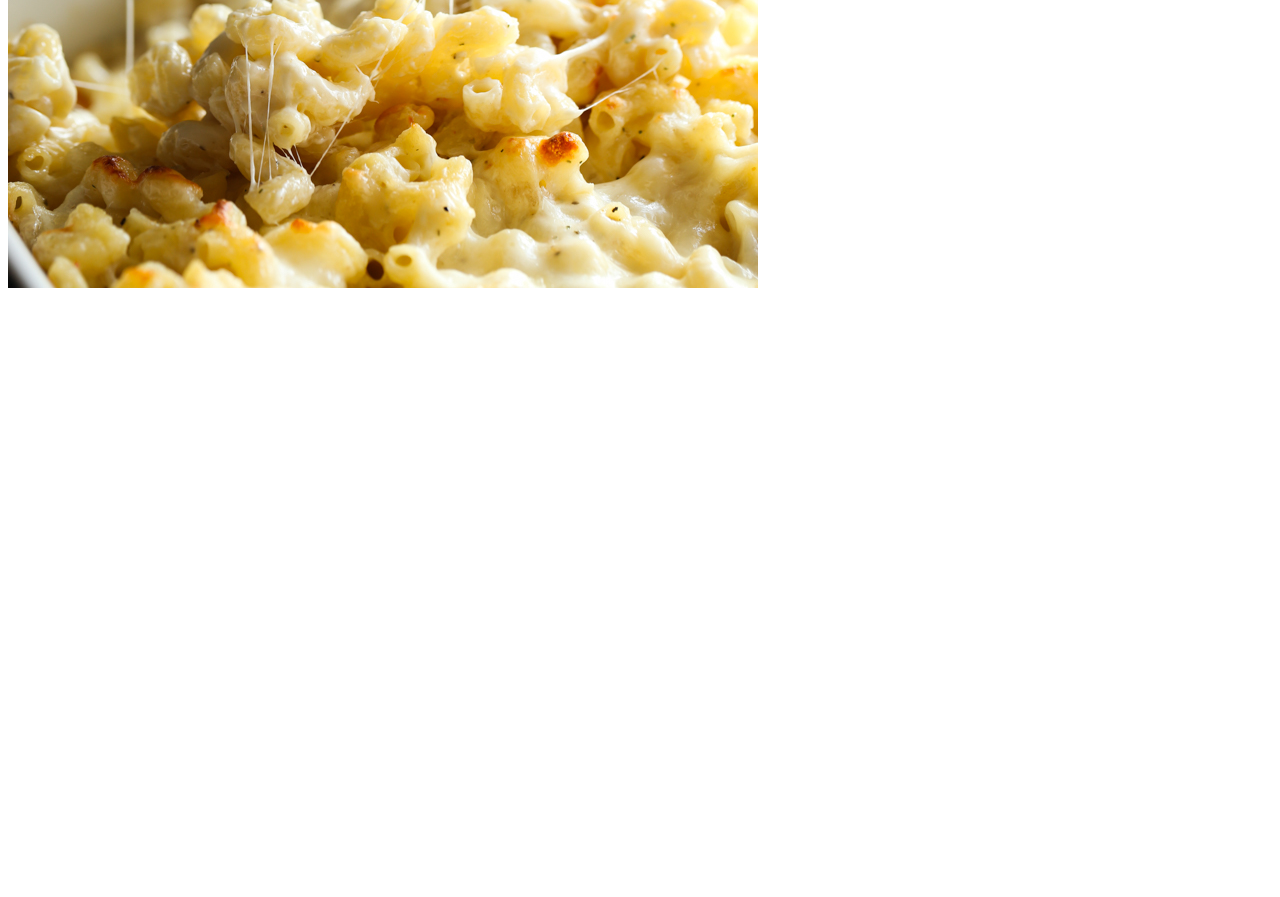
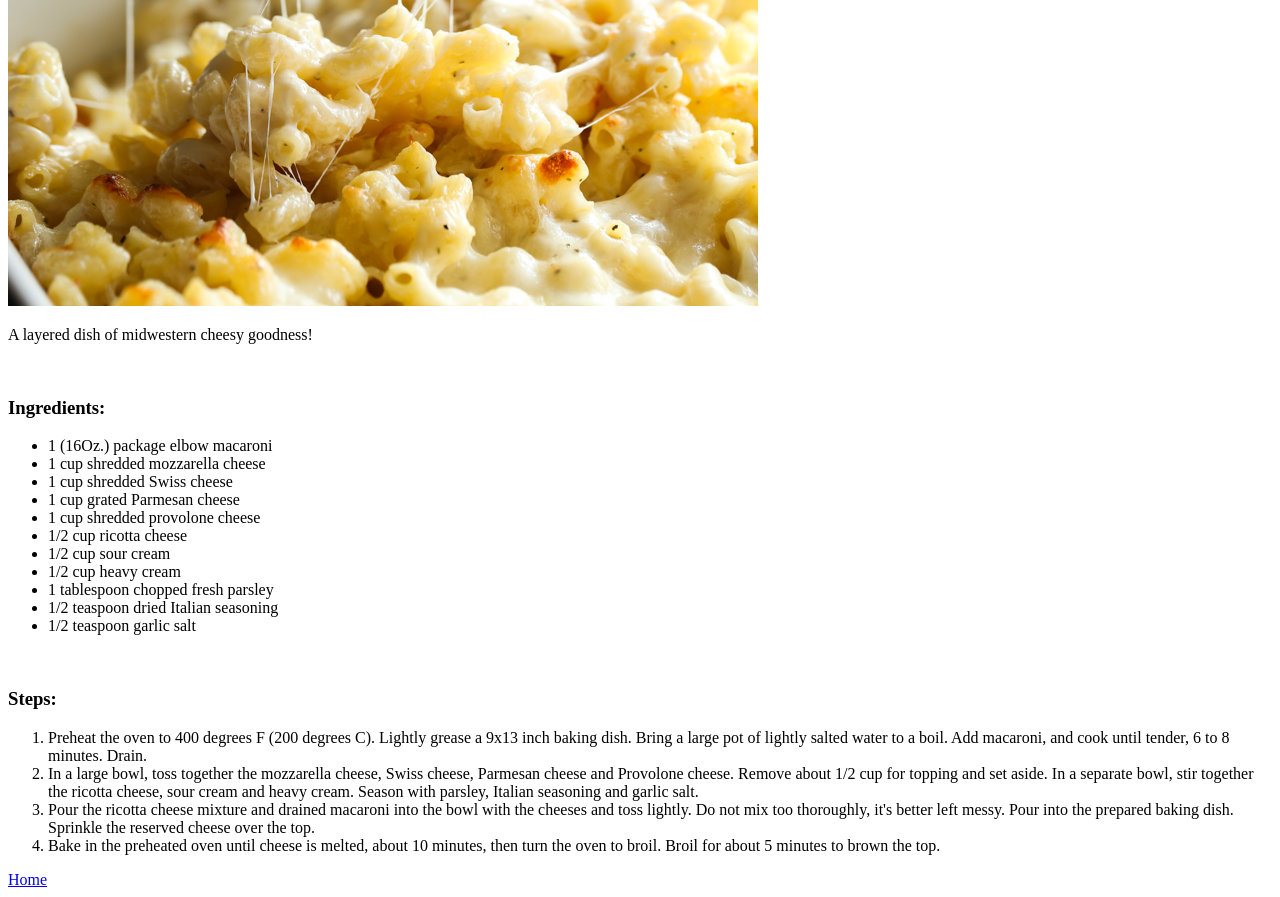
Before and after one commit to isimpson20925/Odin-Recipies, a plain HTML site: page recipes/wisconsin-five-cheese-bake.html in a window 1280 px wide. Shown: the part 882-1779 px from the top of the page. Before the commit the page ends 1182 px from the top, so only its background shows below. Drawn offline with Linux system fonts and the light colour scheme.

Commit message:
add recipe pages

```diff
--- a/recipes/wisconsin-five-cheese-bake.html
+++ b/recipes/wisconsin-five-cheese-bake.html
@@ -9,7 +9,39 @@
 <body>
 
     <h1>Wisconsin Five-Cheese Bake</h1>
+    <br>
     <img src="../img/fivecheese.jpg">
+    <br>
+    <p>A layered dish of midwestern cheesy goodness!</p>
+    <br>
+    <h3>Ingredients:</h3>
+    <ul>
+
+        <li>1 (16Oz.) package elbow macaroni</li>
+        <li>1 cup shredded mozzarella cheese</li>
+        <li>1 cup shredded Swiss cheese</li>
+        <li>1 cup grated Parmesan cheese</li>
+        <li>1 cup shredded provolone cheese</li>
+        <li>1/2 cup ricotta cheese</li>
+        <li>1/2 cup sour cream</li>
+        <li>1/2 cup heavy cream</li>
+        <li>1 tablespoon chopped fresh parsley</li>
+        <li>1/2 teaspoon dried Italian seasoning</li>
+        <li>1/2 teaspoon garlic salt</li>
+
+    </ul>
+    <br>
+    <h3>Steps:</h3>
+    <ol>
+
+        <li>Preheat the oven to 400 degrees F (200 degrees C). Lightly grease a 9x13 inch baking dish. Bring a large pot of lightly salted water to a boil. Add macaroni, and cook until tender, 6 to 8 minutes. Drain.</li>
+        <li>In a large bowl, toss together the mozzarella cheese, Swiss cheese, Parmesan cheese and Provolone cheese. Remove about 1/2 cup for topping and set aside. In a separate bowl, stir together the ricotta cheese, sour cream and heavy cream. Season with parsley, Italian seasoning and garlic salt. </li>
+        <li>Pour the ricotta cheese mixture and drained macaroni into the bowl with the cheeses and toss lightly. Do not mix too thoroughly, it's better left messy. Pour into the prepared baking dish. Sprinkle the reserved cheese over the top.</li>
+        <li>Bake in the preheated oven until cheese is melted, about 10 minutes, then turn the oven to broil. Broil for about 5 minutes to brown the top.</li>
+
+    </ol>
+
+    <a href="../index.html">Home</a>
 
 </body>
 </html>
```
Also changed, not shown: index.html (+1 -1 lines), recipes/sweet-potato-casserole.html (added, +42 -0 lines), recipes/crab-and-lobster-stuffed-mushrooms.html (added).
